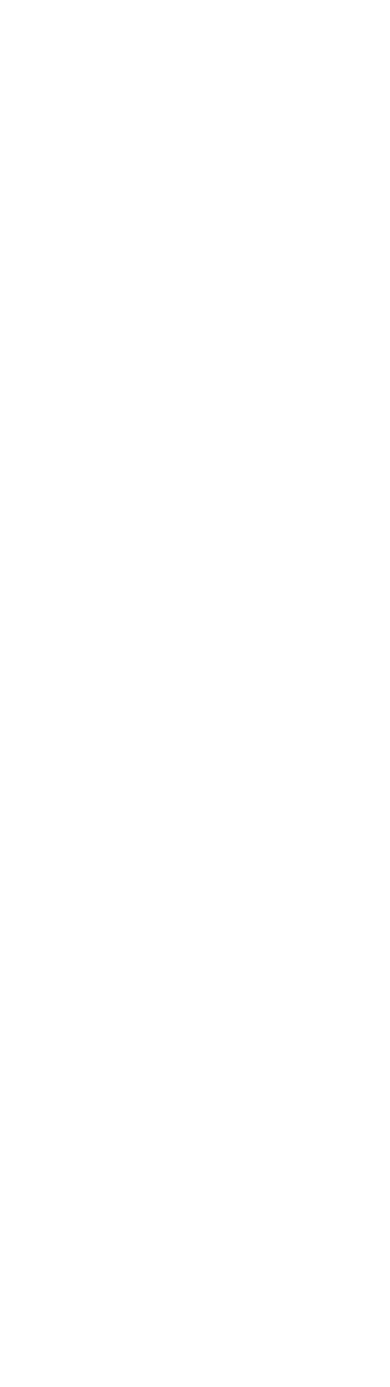
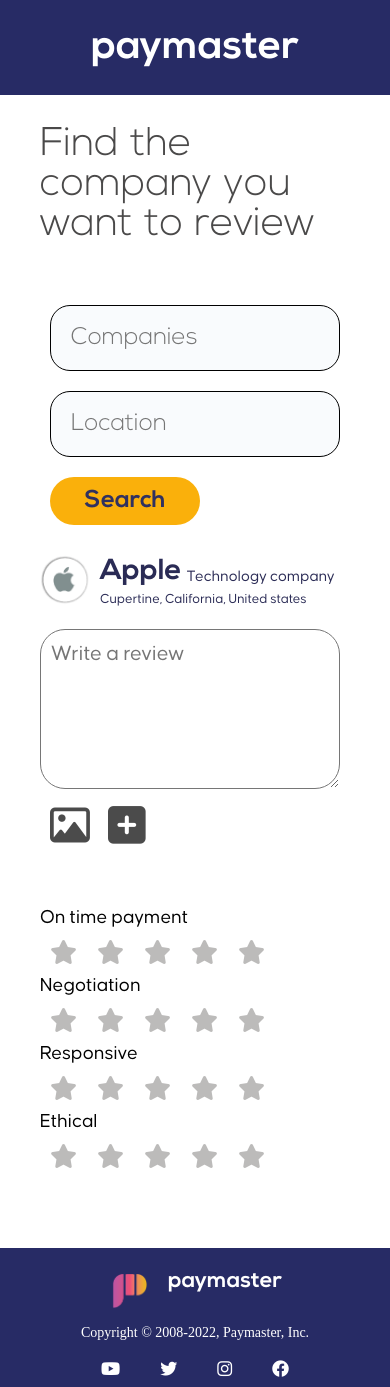
Before and after one commit to Basu-Dev-Ghosh/Paymaster, a React (Create React App) app: page /page05 in a window 390 px wide. Before the commit this address had no page. Before the commit the page ends 844 px from the top, so only its background shows below. Built offline with nearby package versions, Linux system fonts and the light colour scheme.

Commit message:
page05 done

```diff
--- a/src/App.js
+++ b/src/App.js
@@ -2,6 +2,7 @@
 import Page02 from "./Pages/Page_02";
 import Page03 from "./Pages/Page_03";
 import Page04 from "./Pages/Page_04";
+import Page05 from "./Pages/Page_05";
 
 import { Routes, Route } from "react-router-dom";
 
@@ -13,6 +14,7 @@
         <Route path="/page02" element={<Page02 />} />
         <Route path="/page03" element={<Page03 />} />
         <Route path="/page04" element={<Page04 />} />
+        <Route path="/page05" element={<Page05 />} />
       </Routes>
     </>
   );
--- /dev/null
+++ b/src/Components/Header_02/Header02.css
@@ -0,0 +1,21 @@
+.header02 {
+  background-color: #272b65;
+  height: 140px;
+  display: flex;
+  justify-content: center;
+  align-items: center;
+}
+
+.header02 h1 {
+  font-size: 70px;
+  color: #fff;
+  font-family: "Nexa Bold";
+}
+@media only screen and (max-width: 1000px) {
+  .header02 {
+    height: 95px;
+  }
+  .header02 h1 {
+    font-size: 40px;
+  }
+}
--- /dev/null
+++ b/src/Components/Header_02/Header02.js
@@ -0,0 +1,11 @@
+import React from "react";
+import "./Header02.css";
+const Header02 = () => {
+  return (
+    <div className="header02">
+      <h1>paymaster</h1>
+    </div>
+  );
+};
+
+export default Header02;
--- /dev/null
+++ b/src/Pages/Page_05/Main.css
@@ -0,0 +1,231 @@
+.page5-container {
+  display: flex;
+  flex-direction: column;
+  padding: 100px 300px;
+}
+.page5-row1 {
+  display: flex;
+  flex-direction: column;
+}
+.page5-row1 p {
+  font-family: "Nexa Light";
+  font-size: 50px;
+  color: rgb(74, 73, 73);
+}
+.page5-button {
+  background: #fab00b !important;
+  color: #303160 !important;
+  font-size: 44px !important;
+  width: 290px !important;
+  padding: 18px !important;
+  border-radius: 34px !important;
+  margin-left: 14px;
+}
+.header-form {
+  display: flex;
+  justify-content: flex-start;
+  padding: 35px 0px;
+}
+.row2-heading {
+  width: 700px;
+  display: flex;
+  align-items: center;
+  justify-content: flex-start;
+}
+.image-section img {
+  width: 105px;
+}
+.text-section {
+  margin-left: 20px;
+}
+.text-section .text-row1 {
+  display: flex;
+  align-items: center;
+  color: #2a2b55;
+}
+.text-row1 h1 {
+  font-family: "Nexa Bold";
+  font-size: 47px;
+}
+.text-row1 p {
+  font-size: 30px;
+  font-family: "Causten-Regular";
+  margin-left: 15px;
+  margin-top: 10px;
+}
+.text-row2 p {
+  font-size: 30px;
+  font-family: "Causten-Regular";
+  color: #2a2b55;
+}
+.page5-row2 .row2-input {
+  margin-top: 30px;
+  margin-left: 20px;
+}
+.page5-row2 .row2-input textarea {
+  padding: 50px;
+  height: 300px;
+  width: 900px;
+  border-radius: 25px;
+  font-family: "Causten-Regular";
+  font-size: 45px;
+}
+.page5-row2 .row2-buttons {
+  display: flex;
+  padding: 10px 30px;
+  align-items: center;
+  opacity: 0.7;
+}
+.row2-buttons i {
+  font-size: 80px;
+  cursor: pointer;
+}
+.row2-buttons i:nth-child(2) {
+  margin-left: 30px;
+  font-size: 85px;
+}
+.page5-row3 {
+  display: flex;
+  flex-direction: column;
+  margin-top: 80px;
+  padding: 0px 30px;
+  width: 80%;
+}
+.page5-row3-row1 {
+  width: 100%;
+  align-items: center;
+  justify-content: space-between;
+  display: flex;
+  flex-wrap: wrap;
+}
+.page5-row3-row1 p {
+  font-size: 45px;
+  font-family: "Causten-Regular";
+}
+
+.page5-row3-row1 .stars {
+  width: auto;
+  margin-left: 0px;
+  display: flex;
+  justify-content: space-between;
+}
+.page5-row3-row1 .stars i {
+  font-size: 44px;
+  margin: 0 10px;
+  color: #bcbbba;
+}
+@media only screen and (max-width: 1000px) {
+  .page5-container {
+    padding: 30px 40px;
+  }
+  .page5-row1 p {
+    font-size: 40px;
+  }
+  .page5-button {
+    font-size: 24px !important;
+    width: 150px !important;
+    padding: 12px !important;
+    margin-left: 10px;
+    margin-top: 10px;
+  }
+  .page5-input {
+    font-size: 24px !important;
+    padding: 20px !important;
+    width: 200px !important;
+  }
+  .header-form {
+    padding: 0px 0px;
+  }
+  .row2-heading {
+    width: 100%;
+    display: flex;
+    flex-wrap: wrap;
+    align-items: center;
+    justify-content: flex-start;
+    margin-top: 30px;
+  }
+  .image-section img {
+    width: 50px;
+  }
+  .text-section {
+    margin-left: 10px;
+  }
+  .text-section .text-row1 {
+    display: flex;
+    align-items: center;
+    color: #2a2b55;
+  }
+  .text-row1 h1 {
+    font-family: "Nexa Bold";
+    font-size: 29px;
+  }
+  .text-row1 p {
+    font-size: 16px;
+    font-family: "Causten-Regular";
+    margin-left: 5px;
+    margin-top: 10px;
+  }
+  .text-row2 p {
+    font-size: 14px;
+    margin-top: 4px;
+    font-family: "Causten-Regular";
+
+    color: #2a2b55;
+  }
+  .page5-row2 .row2-input {
+    margin-top: 20px;
+    margin-left: 0px;
+  }
+  .page5-row2 .row2-input textarea {
+    padding: 10px;
+    height: 160px;
+    width: 300px;
+    border-radius: 25px;
+    font-family: "Causten-Regular";
+    font-size: 22px;
+  }
+  .page5-row2 .row2-buttons {
+    display: flex;
+    padding: 10px 10px;
+    align-items: center;
+    opacity: 0.7;
+  }
+  .row2-buttons i {
+    font-size: 40px;
+    cursor: pointer;
+  }
+  .row2-buttons i:nth-child(2) {
+    margin-left: 18px;
+    font-size: 43px;
+  }
+  .page5-row3 {
+    display: flex;
+    flex-direction: column;
+    margin-top: 50px;
+    padding: 0px 0px;
+    width: 80%;
+  }
+  .page5-row3-row1 {
+    width: 100%;
+    align-items: center;
+    justify-content: space-between;
+    display: flex;
+    flex-wrap: wrap;
+  }
+  .page5-row3-row1 p {
+    font-size: 20px;
+    font-family: "Causten-Regular";
+  }
+
+  .page5-row3-row1 .stars {
+    width: auto;
+    margin-left: 0px;
+    display: flex;
+    justify-content: space-between;
+  }
+  .page5-row3-row1 .stars i {
+    font-size: 24px;
+    margin: 10px 10px;
+    color: #bcbbba;
+  }
+}
--- /dev/null
+++ b/src/Pages/Page_05/index.js
@@ -0,0 +1,108 @@
+import React from "react";
+import Header02 from "../../Components/Header_02/Header02";
+import "./Main.css";
+import applelogo from "../../assets/AppleLogo.png";
+import Footer from "../../Components/Footer/Footer";
+const Index = () => {
+  return (
+    <>
+      <Header02 />
+      <div className="page5-container">
+        <div className="page5-row1">
+          <p>Find the company you want to review</p>
+          <div className="header-form">
+            <input
+              type="text"
+              style={{ padding: "25px", width: "630px" }}
+              placeholder="Companies"
+              className="page5-input"
+            />
+
+            <input
+              type="text"
+              name="city"
+              className="page5-input"
+              list="cityname"
+              style={{ padding: "23px", width: "250px", fontSize: "32px" }}
+              placeholder="Location"
+            />
+            <datalist id="cityname">
+              <option value="Boston" />
+              <option value="Cambridge" />
+            </datalist>
+            <button className="page5-button">Search</button>
+          </div>
+        </div>
+        <div className="page5-row2">
+          <div className="row2-heading">
+            <div className="image-section">
+              <img src={applelogo} alt="Apple Logo" />
+            </div>
+            <div className="text-section">
+              <div className="text-row1">
+                <h1>Apple</h1>
+                <p>Technology company</p>
+              </div>
+              <div className="text-row2">
+                <p>Cupertine, California, United states</p>
+              </div>
+            </div>
+          </div>
+          <div className="row2-input">
+            <textarea placeholder="Write a review"></textarea>
+          </div>
+          <div className="row2-buttons">
+            <i class="fa-regular fa-image"></i>
+            <i class="fa-solid fa-square-plus"></i>
+            <img src="" alt="" />
+          </div>
+        </div>
+        <div className="page5-row3">
+          <div className="page5-row3-row1">
+            <p>On time payment</p>
+            <div className="stars">
+              <i class="fa-solid fa-star"></i>
+              <i class="fa-solid fa-star"></i>
+              <i class="fa-solid fa-star"></i>
+              <i class="fa-solid fa-star"></i>
+              <i class="fa-solid fa-star"></i>
+            </div>
+          </div>{" "}
+          <div className="page5-row3-row1">
+            <p>Negotiation</p>
+            <div className="stars">
+              <i class="fa-solid fa-star"></i>
+              <i class="fa-solid fa-star"></i>
+              <i class="fa-solid fa-star"></i>
+              <i class="fa-solid fa-star"></i>
+              <i class="fa-solid fa-star"></i>
+            </div>
+          </div>{" "}
+          <div className="page5-row3-row1">
+            <p>Responsive</p>
+            <div className="stars">
+              <i class="fa-solid fa-star"></i>
+              <i class="fa-solid fa-star"></i>
+              <i class="fa-solid fa-star"></i>
+              <i class="fa-solid fa-star"></i>
+              <i class="fa-solid fa-star"></i>
+            </div>
+          </div>{" "}
+          <div className="page5-row3-row1">
+            <p>Ethical</p>
+            <div className="stars">
+              <i class="fa-solid fa-star"></i>
+              <i class="fa-solid fa-star"></i>
+              <i class="fa-solid fa-star"></i>
+              <i class="fa-solid fa-star"></i>
+              <i class="fa-solid fa-star"></i>
+            </div>
+          </div>
+        </div>
+      </div>
+      <Footer />
+    </>
+  );
+};
+
+export default Index;
```
